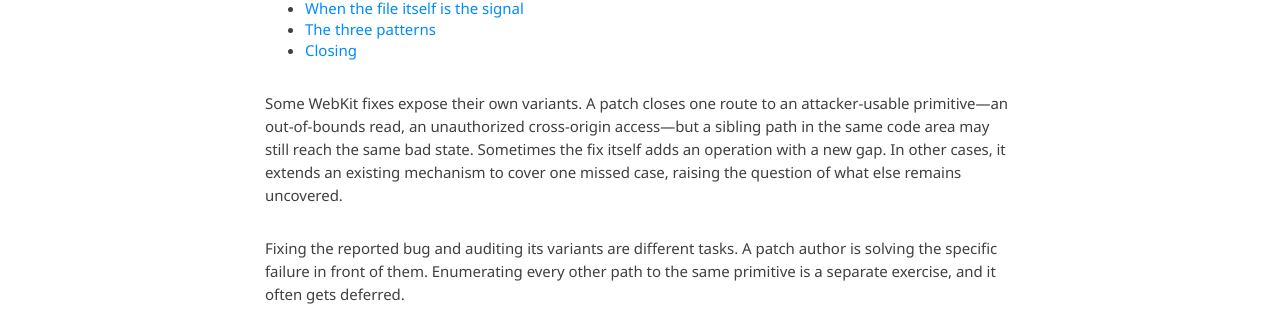
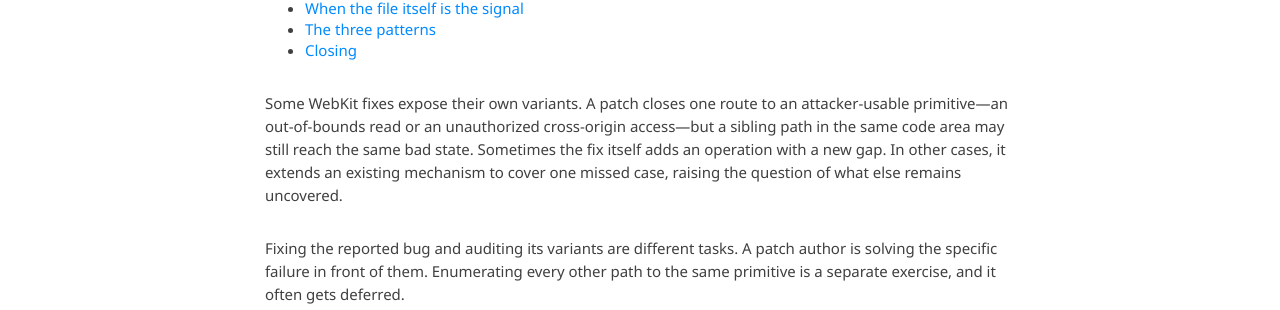
Before and after one commit to rls1004/rls1004.github.io, a Jekyll site: the page built from _posts/2026-09-09-inversion.md, in a window 1280 px wide and 900 px high, scrolled down 409 px. Shown: the part 167-477 px from the top of the window. Built offline with Jekyll 4.4.1, drawn with Linux system fonts in a browser that asks for light colours; nearby versions of some CDN libraries; comment, search, counter and statistics services are not loaded; some of the changed text lies outside the part shown.

```diff
--- a/_posts/2026-09-09-inversion.md
+++ b/_posts/2026-09-09-inversion.md
@@ -7,7 +7,7 @@ tags: [webkit]
 * TOC
 {:toc}
 
-Some WebKit fixes expose their own variants. A patch closes one route to an attacker-usable primitive—an out-of-bounds read, an unauthorized cross-origin access—but a sibling path in the same code area may still reach the same bad state. Sometimes the fix itself adds an operation with a new gap. In other cases, it extends an existing mechanism to cover one missed case, raising the question of what else remains uncovered.
+Some WebKit fixes expose their own variants. A patch closes one route to an attacker-usable primitive—an out-of-bounds read or an unauthorized cross-origin access—but a sibling path in the same code area may still reach the same bad state. Sometimes the fix itself adds an operation with a new gap. In other cases, it extends an existing mechanism to cover one missed case, raising the question of what else remains uncovered.
 
 Fixing the reported bug and auditing its variants are different tasks. A patch author is solving the specific failure in front of them. Enumerating every other path to the same primitive is a separate exercise, and it often gets deferred.
 
```
Also changed, not shown: other parts of _posts/2026-09-09-inversion.md (+2 -0 lines).
